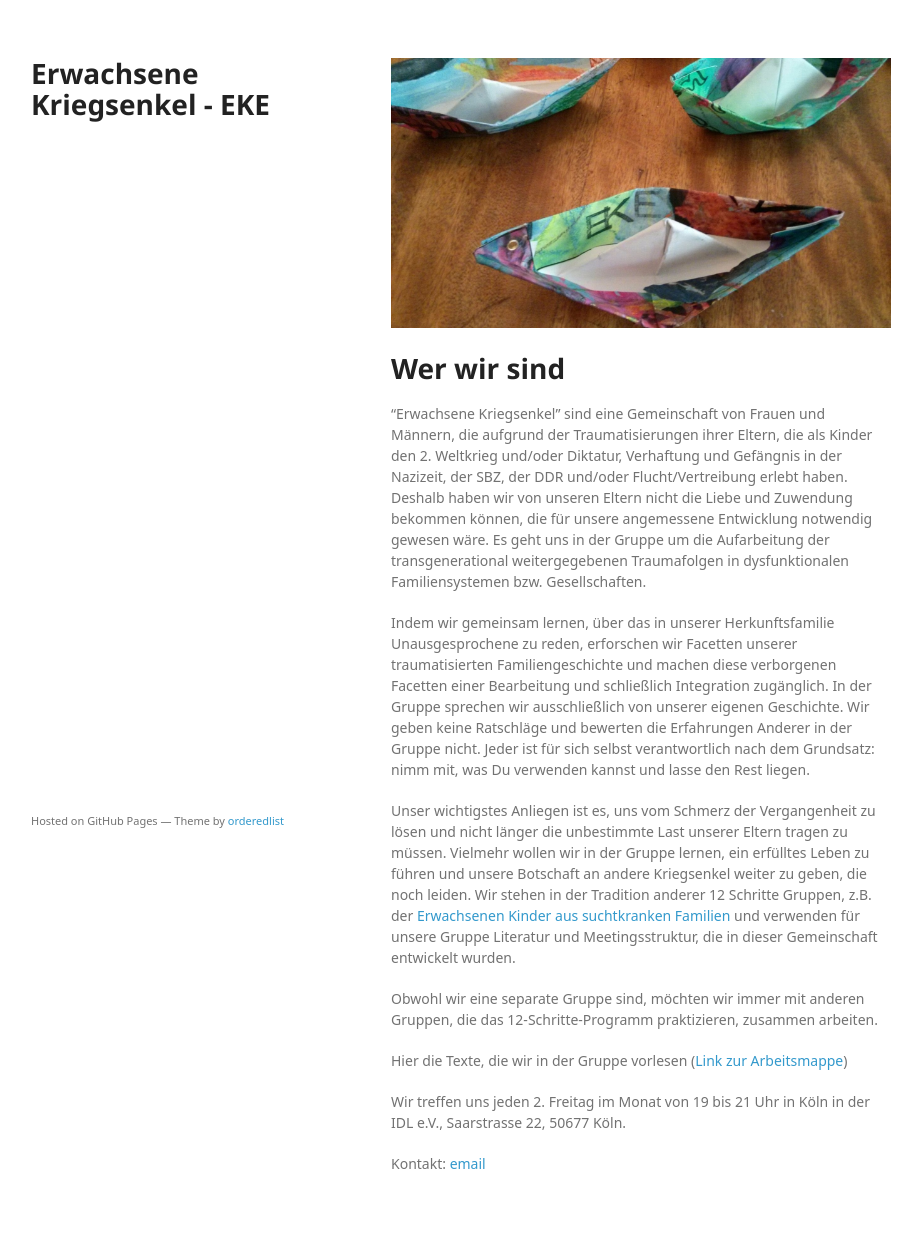
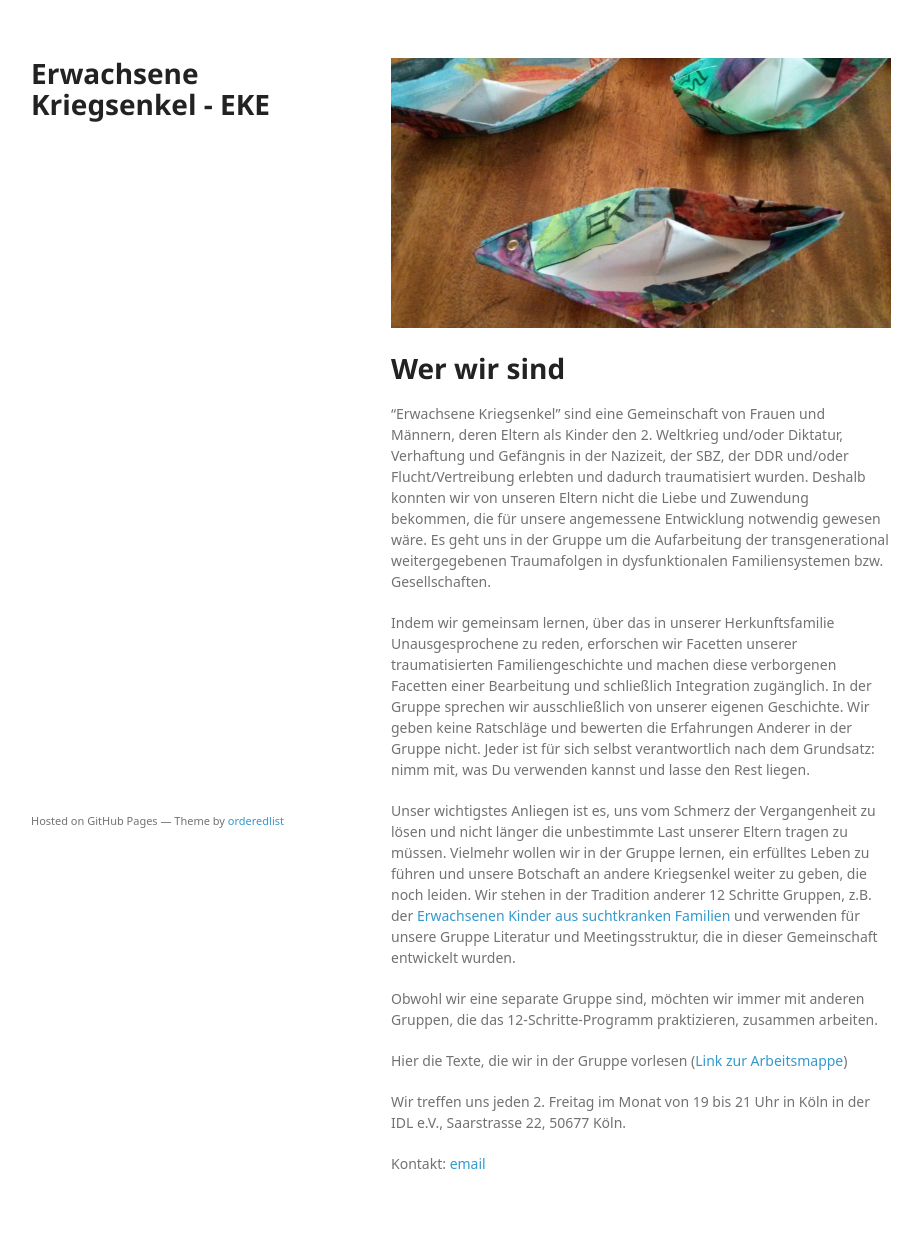
Before and after one commit to thomaskarlrichter/ekefreitagkoeln.github.io, a Jekyll site: the page built from index.md, in a window 1280 px wide. Shown: the whole page, without its empty margins (179-1101 px from the left). Built offline with Jekyll 4.4.1, drawn with Linux system fonts in a browser that asks for light colours; some web fonts are replaced.

Commit message:
Update index.md

```diff
--- a/index.md
+++ b/index.md
@@ -7,7 +7,7 @@ title: Homepage Erwachsene Kriegsenkel - eine 12-Schritte-Gruppe
 
 # Wer wir sind
 
-"Erwachsene Kriegsenkel" sind eine Gemeinschaft von Frauen und Männern, die aufgrund der Traumatisierungen ihrer Eltern, die als Kinder den 2. Weltkrieg und/oder Diktatur, Verhaftung und Gefängnis in der Nazizeit, der SBZ, der DDR und/oder Flucht/Vertreibung erlebt haben. Deshalb haben wir von unseren Eltern nicht die Liebe und Zuwendung bekommen können, die für unsere angemessene Entwicklung notwendig gewesen wäre. Es geht uns in der Gruppe um die Aufarbeitung der transgenerational weitergegebenen Traumafolgen in dysfunktionalen Familiensystemen bzw. Gesellschaften.
+"Erwachsene Kriegsenkel" sind eine Gemeinschaft von Frauen und Männern, deren Eltern als Kinder den 2. Weltkrieg und/oder Diktatur, Verhaftung und Gefängnis in der Nazizeit, der SBZ, der DDR und/oder Flucht/Vertreibung erlebten und dadurch traumatisiert wurden. Deshalb konnten wir von unseren Eltern nicht die Liebe und Zuwendung bekommen, die für unsere angemessene Entwicklung notwendig gewesen wäre. Es geht uns in der Gruppe um die Aufarbeitung der transgenerational weitergegebenen Traumafolgen in dysfunktionalen Familiensystemen bzw. Gesellschaften.
 
 Indem wir gemeinsam lernen, über das in unserer Herkunftsfamilie Unausgesprochene zu reden, erforschen wir Facetten unserer traumatisierten Familiengeschichte und machen diese verborgenen Facetten einer Bearbeitung und schließlich Integration zugänglich. In der Gruppe sprechen wir ausschließlich von unserer eigenen Geschichte. Wir geben keine Ratschläge und bewerten die Erfahrungen Anderer in der Gruppe nicht. Jeder ist für sich selbst verantwortlich nach dem Grundsatz: nimm mit, was Du verwenden kannst und lasse den Rest liegen.
 
```
